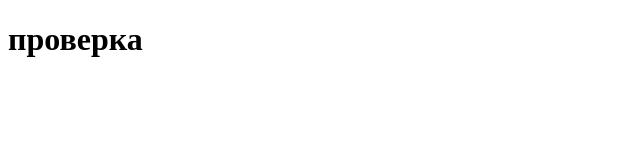
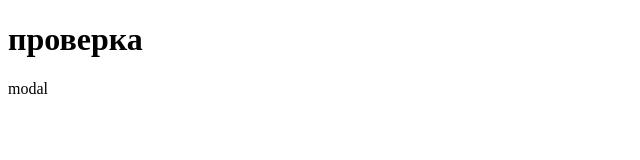
Before and after one commit to Pzqu/LessonGitRepositories, a plain HTML site: page index.html in a window 1280 px wide. Shown: the full height of the page, 0-640 px from the left. Drawn offline with Linux system fonts and the light colour scheme.

Commit message:
добав скрипт модел

```diff
--- a/index.html
+++ b/index.html
@@ -12,6 +12,9 @@
     <h1>
       проверка
     </h1>
+    <div class="modal">
+      modal
+    </div>
   </div>
 </body>
 </html>
--- /dev/null
+++ b/script.js
@@ -0,0 +1 @@
+// создали фаил
```
